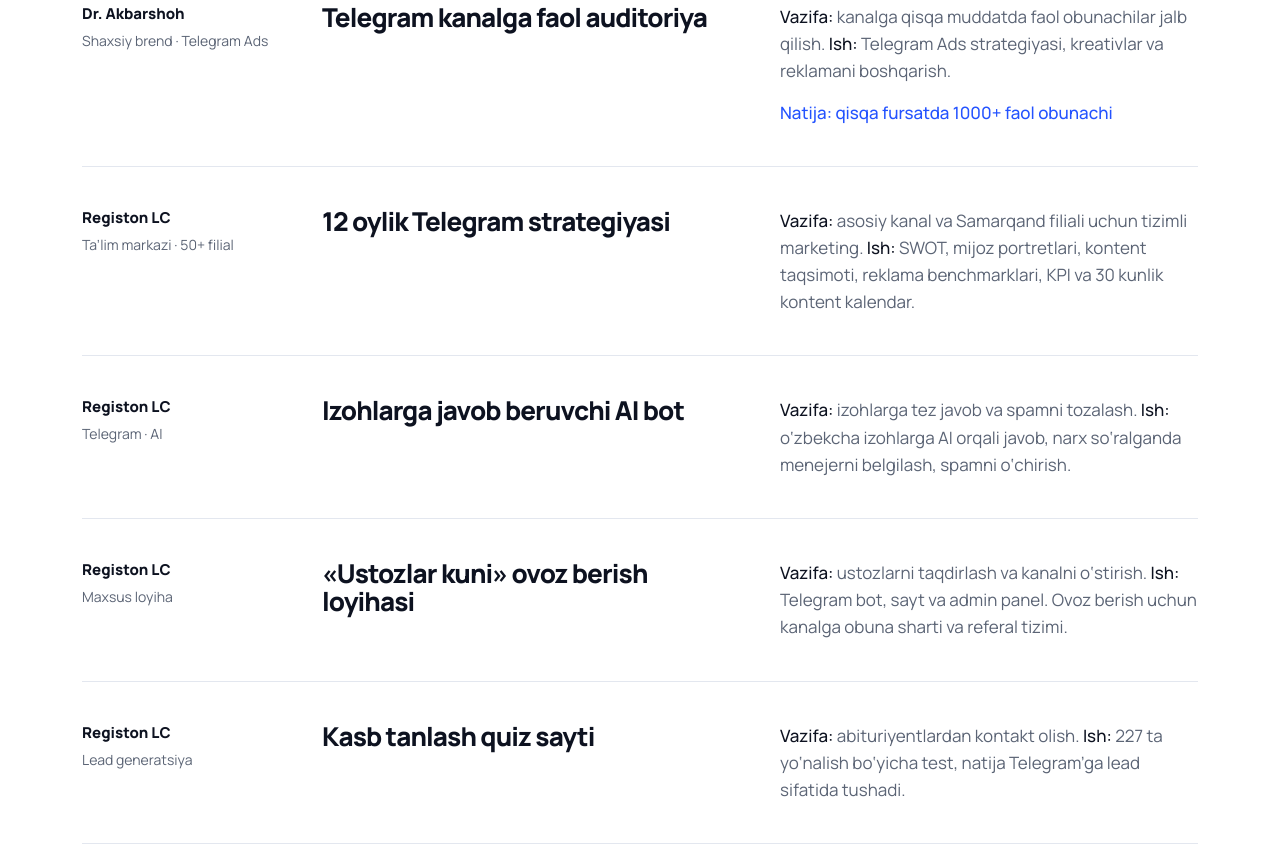
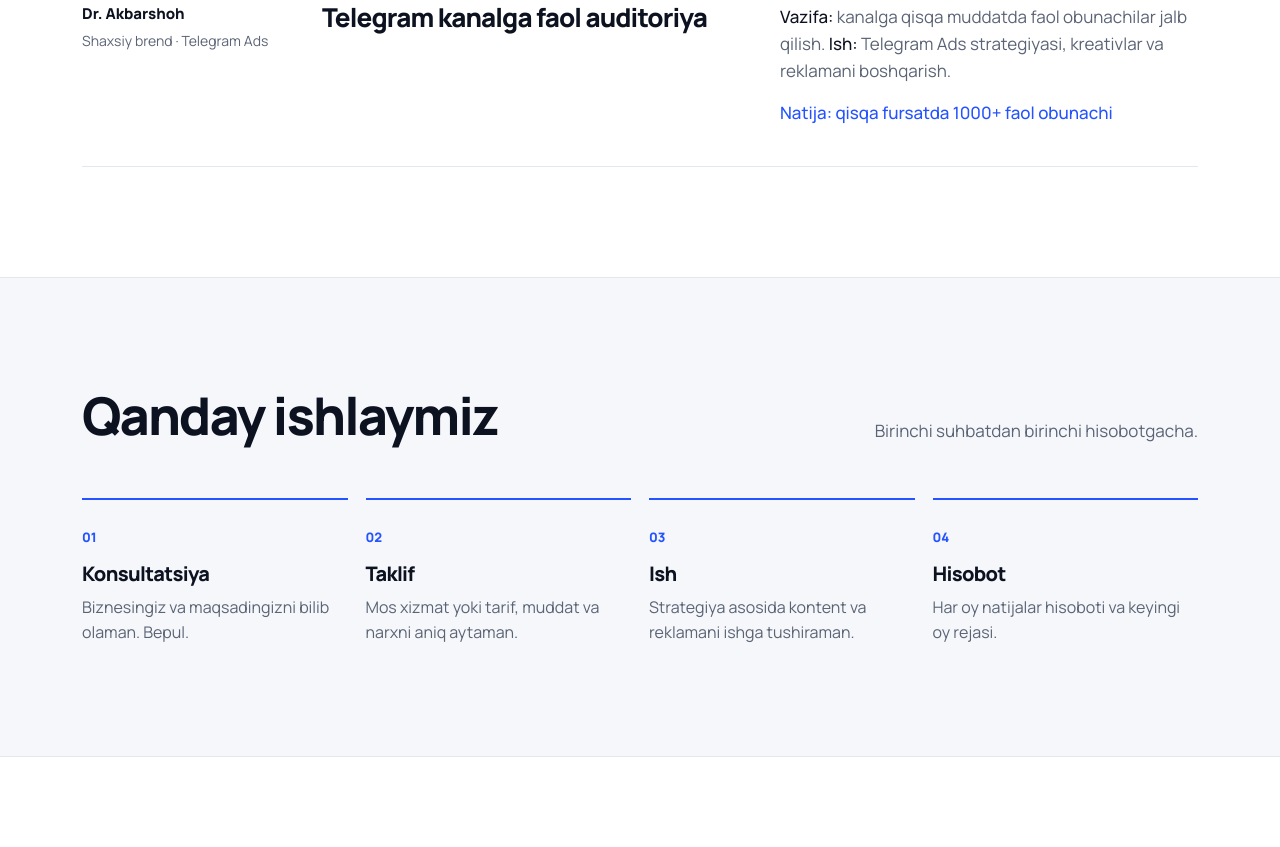
Before and after one commit to Zakeero/portfolio, a plain HTML site: page index.html in a window 1280 px wide. Shown: the part 4437-5284 px from the top of the page. Drawn offline with Linux system fonts and the light colour scheme.

Commit message:
Registon keyslarini olib tashlash
Co-Authored-By: Claude Opus 5.5 <noreply@anthropic.com>
Claude-Session: https://claude.ai/code/session_01MfXJFGa878r2Ecu7HfWghJ

```diff
--- a/index.html
+++ b/index.html
@@ -396,26 +396,6 @@ footer .wrap{display:flex;justify-content:space-between;flex-wrap:wrap;gap:10px}
       <div class="what"><strong>Vazifa:</strong> kanalga qisqa muddatda faol obunachilar jalb qilish. <strong>Ish:</strong> Telegram Ads strategiyasi, kreativlar va reklamani boshqarish.
         <div class="res">Natija: qisqa fursatda 1000+ faol obunachi</div></div>
     </article>
-    <article class="case rv">
-      <div class="tag"><b>Registon LC</b>Ta’lim markazi · 50+ filial</div>
-      <h3>12 oylik Telegram strategiyasi</h3>
-      <div class="what"><strong>Vazifa:</strong> asosiy kanal va Samarqand filiali uchun tizimli marketing. <strong>Ish:</strong> SWOT, mijoz portretlari, kontent taqsimoti, reklama benchmarklari, KPI va 30 kunlik kontent kalendar.</div>
-    </article>
-    <article class="case rv">
-      <div class="tag"><b>Registon LC</b>Telegram · AI</div>
-      <h3>Izohlarga javob beruvchi AI bot</h3>
-      <div class="what"><strong>Vazifa:</strong> izohlarga tez javob va spamni tozalash. <strong>Ish:</strong> o‘zbekcha izohlarga AI orqali javob, narx so‘ralganda menejerni belgilash, spamni o‘chirish.</div>
-    </article>
-    <article class="case rv">
-      <div class="tag"><b>Registon LC</b>Maxsus loyiha</div>
-      <h3>«Ustozlar kuni» ovoz berish loyihasi</h3>
-      <div class="what"><strong>Vazifa:</strong> ustozlarni taqdirlash va kanalni o‘stirish. <strong>Ish:</strong> Telegram bot, sayt va admin panel. Ovoz berish uchun kanalga obuna sharti va referal tizimi.</div>
-    </article>
-    <article class="case rv">
-      <div class="tag"><b>Registon LC</b>Lead generatsiya</div>
-      <h3>Kasb tanlash quiz sayti</h3>
-      <div class="what"><strong>Vazifa:</strong> abituriyentlardan kontakt olish. <strong>Ish:</strong> 227 ta yo‘nalish bo‘yicha test, natija Telegram’ga lead sifatida tushadi.</div>
-    </article>
   </div>
 </section>
 
```
